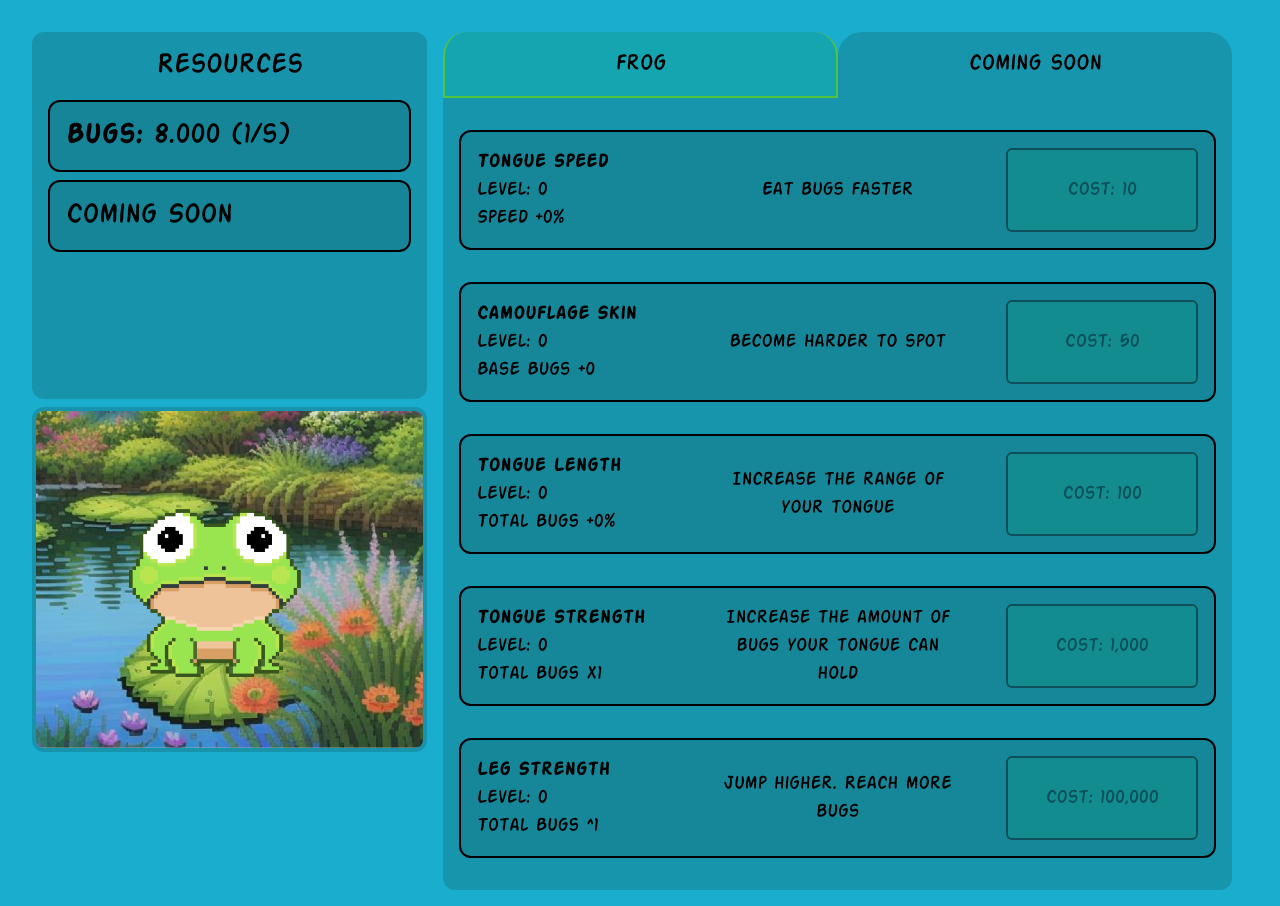
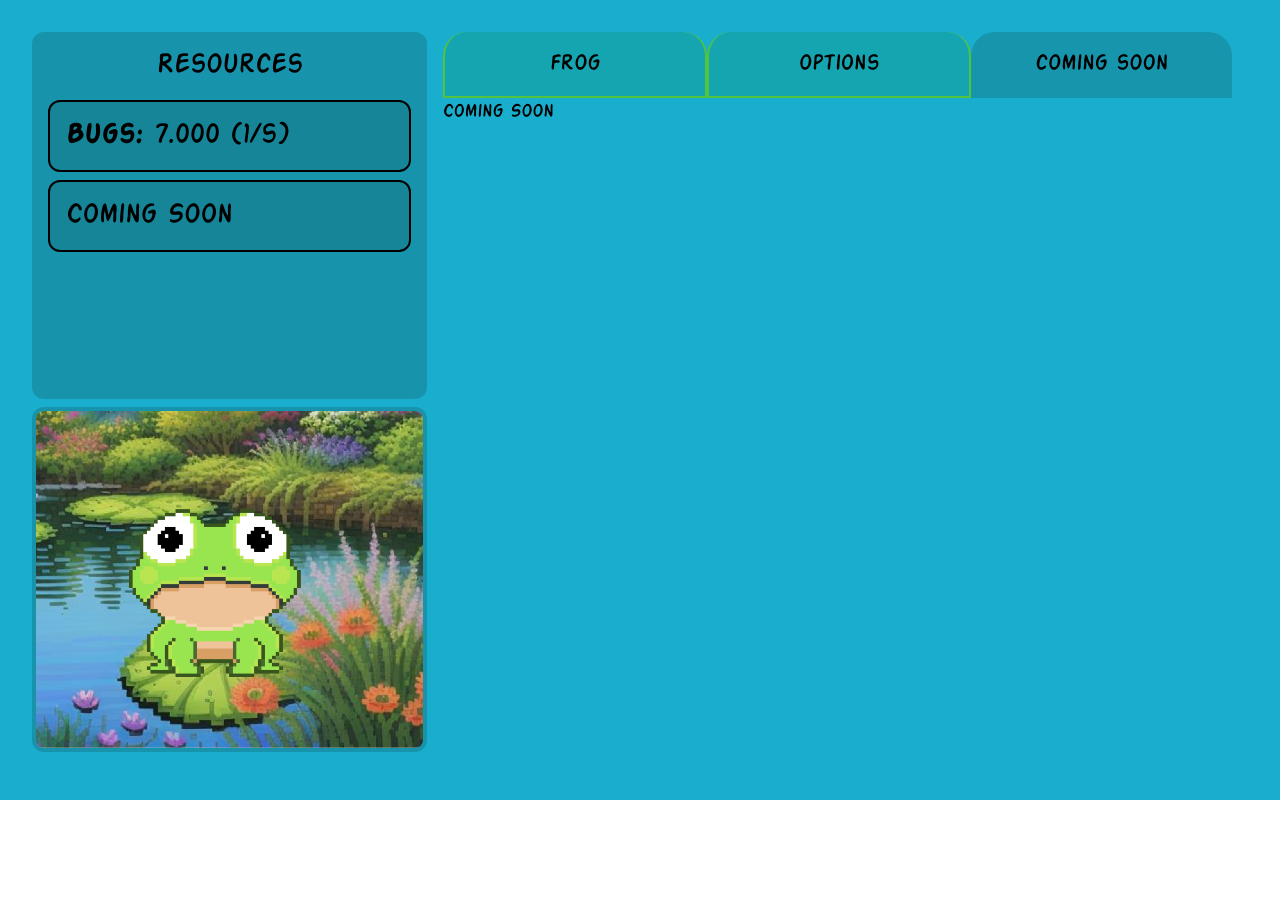
Before and after one commit to rayafarhadi/Frog-Incremental, a Next.js app: page / in a window 1280 px wide. Both pictures are taken after a click on the element "coming soon". After the commit the page ends 800 px from the top, so only its background shows below. Built offline with nearby package versions, Linux system fonts and the light colour scheme.

Commit message:
added functionality to the tabs

```diff
--- /dev/null
+++ b/app/components/Features/FrogFeature.tsx
@@ -0,0 +1,32 @@
+import Decimal from "decimal.js";
+import React from "react";
+import UpgradeList from "../Upgrades/UpgradeList";
+
+type upgradeType = {
+  key: string;
+  name: string;
+  effectDesc: string;
+  effectValuePrefix: string;
+  effectValueSuffix: string;
+  effectValue: (l: number) => Decimal;
+  baseCost: Decimal;
+  costScaling: number;
+  level: number;
+  effect: (x: Decimal, l: number) => Decimal;
+};
+
+type propsType = {
+  upgradesList: upgradeType[];
+  setLevels: (id: string) => void;
+};
+
+const FrogFeature = (props: propsType) => {
+  return (
+    <UpgradeList
+      upgradesList={props.upgradesList}
+      setLevels={props.setLevels}
+    />
+  );
+};
+
+export default FrogFeature;
--- a/app/components/UI/Tabs/TabList.tsx
+++ b/app/components/UI/Tabs/TabList.tsx
@@ -1,6 +1,5 @@
-"use client";
-import React, { useState } from "react";
 import TabItem from "./TabItem";
+import { useGlobalContext } from "@/app/context/TabContext";
 
 type tabType = {
   key: string;
@@ -11,7 +10,7 @@ type propsType = {
 };
 
 const TabList = (props: propsType) => {
-  let [selectedTab, setSelectedTab] = useState("frog");
+  const { selectedTab, setSelectedTab } = useGlobalContext();
 
   return (
     <div className="flex flex-row mt-4">
--- a/app/components/Upgrades/UpgradeItem.tsx
+++ b/app/components/Upgrades/UpgradeItem.tsx
@@ -1,5 +1,5 @@
 import React from "react";
-import { useGlobalContext } from "../../context/store";
+import { useGlobalContext } from "../../context/BugsContext";
 import Card from "../UI/Card";
 import Decimal from "decimal.js";
 import { format } from "../../data/format";
@@ -44,7 +44,7 @@ const UpgradeItem = (props: propsType) => {
           <div id="cost" className="flex flex-row place-content-end">
             <button
               onClick={() => props.setLevel(props.id)}
-              disabled={bugs.comparedTo(cost) == -1}
+              disabled={bugs.comparedTo(cost) === -1}
               className="border-2 rounded-md w-48 border-black bg-button-primary disabled:opacity-40"
             >
               Cost: {format(cost)}
--- a/app/context/store.tsx
+++ b/app/context/BugsContext.tsx
@@ -14,19 +14,19 @@ type propType = {
   setBugs: Dispatch<SetStateAction<Decimal>>;
 };
 
-const GlobalContext = createContext<propType>({
+const BugsContext = createContext<propType>({
   bugs: new Decimal(0),
   setBugs: (): Decimal => new Decimal(0),
 });
 
-export const GlobalContextProvider = ({ children }: any) => {
+export const BugsContextProvider = ({ children }: any) => {
   const [bugs, setBugs] = useState(new Decimal(0));
 
   return (
-    <GlobalContext.Provider value={{ bugs, setBugs }}>
+    <BugsContext.Provider value={{ bugs, setBugs }}>
       {children}
-    </GlobalContext.Provider>
+    </BugsContext.Provider>
   );
 };
 
-export const useGlobalContext = () => useContext(GlobalContext);
+export const useGlobalContext = () => useContext(BugsContext);
--- /dev/null
+++ b/app/context/TabContext.tsx
@@ -0,0 +1,31 @@
+"use client";
+
+import {
+  createContext,
+  useContext,
+  Dispatch,
+  SetStateAction,
+  useState,
+} from "react";
+
+type propType = {
+  selectedTab: string;
+  setSelectedTab: Dispatch<SetStateAction<string>>;
+};
+
+const TabContext = createContext<propType>({
+  selectedTab: "",
+  setSelectedTab: (): string => "",
+});
+
+export const TabContextProvider = ({ children }: any) => {
+  const [selectedTab, setSelectedTab] = useState("frog");
+
+  return (
+    <TabContext.Provider value={{ selectedTab, setSelectedTab }}>
+      {children}
+    </TabContext.Provider>
+  );
+};
+
+export const useGlobalContext = () => useContext(TabContext);
--- a/app/page.tsx
+++ b/app/page.tsx
@@ -1,14 +1,15 @@
 "use client";
 import { useEffect, useState } from "react";
-import { useGlobalContext } from "./context/store";
+import { useGlobalContext as bugctx } from "./context/BugsContext";
+import { useGlobalContext as tabctx } from "./context/TabContext";
 import Counter from "./components/UI/Counter";
-import UpgradeList from "./components/Upgrades/UpgradeList";
 import { useInterval } from "./hooks/Hooks";
 import { load, save } from "./data/save";
-import TabList from "./components/UI/Tabs/TabList";
 import Card from "./components/UI/Card";
 import Image from "next/image";
 import Decimal from "decimal.js";
+import FrogFeature from "./components/Features/FrogFeature";
+import TabList from "./components/UI/Tabs/TabList";
 
 type saveType = {
   bugs: number;
@@ -90,17 +91,9 @@ const UPGRADES = {
 const TICKSPEED_UPGRADES = ["f1"];
 const BUG_UPGRADES = ["f2", "f3", "f4", "f5"];
 
-const TABS = [
-  {
-    key: "frog",
-  },
-  {
-    key: "coming soon",
-  },
-];
-
 export default function Home() {
-  const { bugs, setBugs } = useGlobalContext();
+  const { bugs, setBugs } = bugctx();
+  const { selectedTab, setSelectedTab } = tabctx();
 
   let [upgrades, setUpgrades] = useState(UPGRADES);
   let [loaded, setLoaded] = useState(false);
@@ -175,6 +168,26 @@ export default function Home() {
     save(upgrades, bugs);
   }, 100);
 
+  const TABS = [
+    {
+      key: "frog",
+      content: (
+        <FrogFeature
+          upgradesList={Object.values(upgrades)}
+          setLevels={handleLevelChange}
+        />
+      ),
+    },
+    {
+      key: "options",
+      content: <div>Options</div>,
+    },
+    {
+      key: "coming soon",
+      content: <div>Coming Soon</div>,
+    },
+  ];
+
   return (
     <main className="min-h-screen px-12 py-4 bg-background-primary font-action text-xl">
       <div
@@ -209,10 +222,7 @@ export default function Home() {
         <div id="spacer" className="basis-1/3" />
         <div id="upgrades" className="basis-2/3">
           <TabList tabList={TABS} />
-          <UpgradeList
-            upgradesList={Object.values(upgrades)}
-            setLevels={handleLevelChange}
-          />
+          <div>{TABS.find((t) => t.key === selectedTab)?.content}</div>
         </div>
       </div>
     </main>
```
Also changed, not shown: app/layout.tsx (+5 -2 lines).
